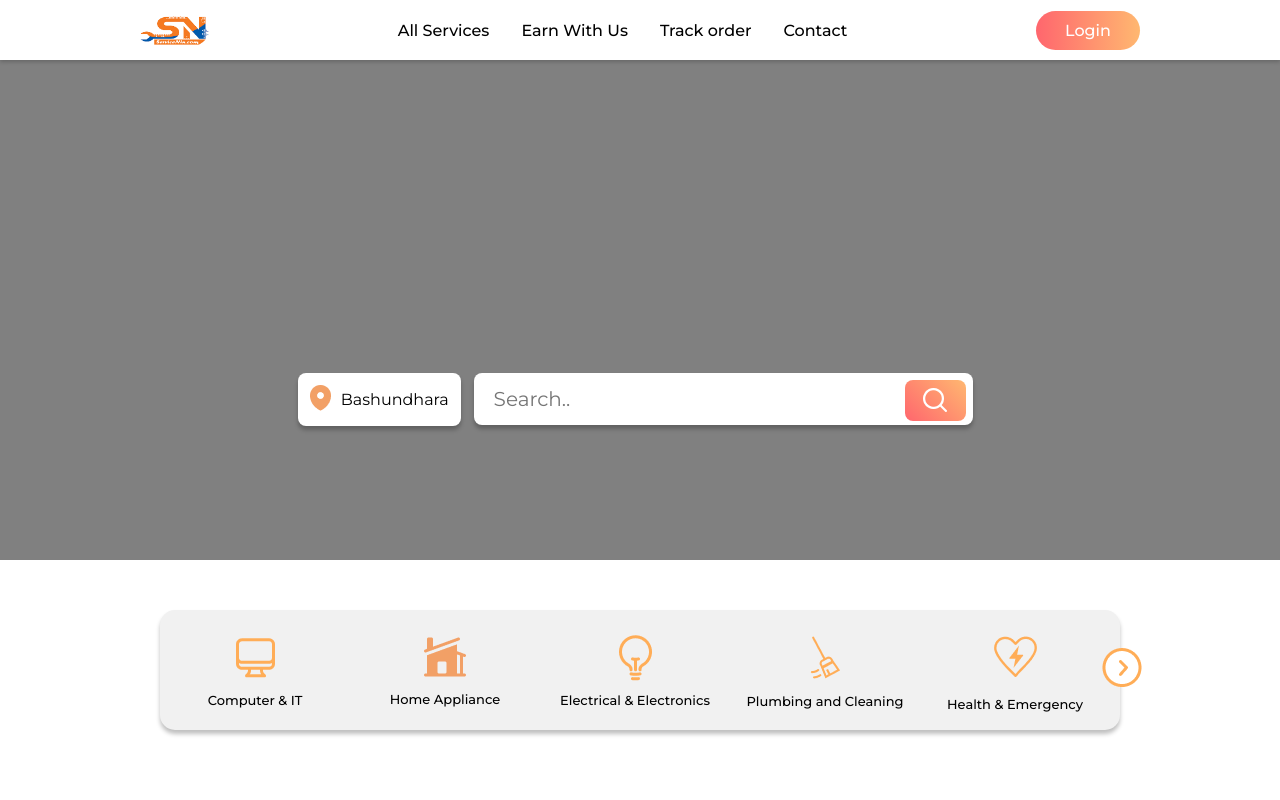
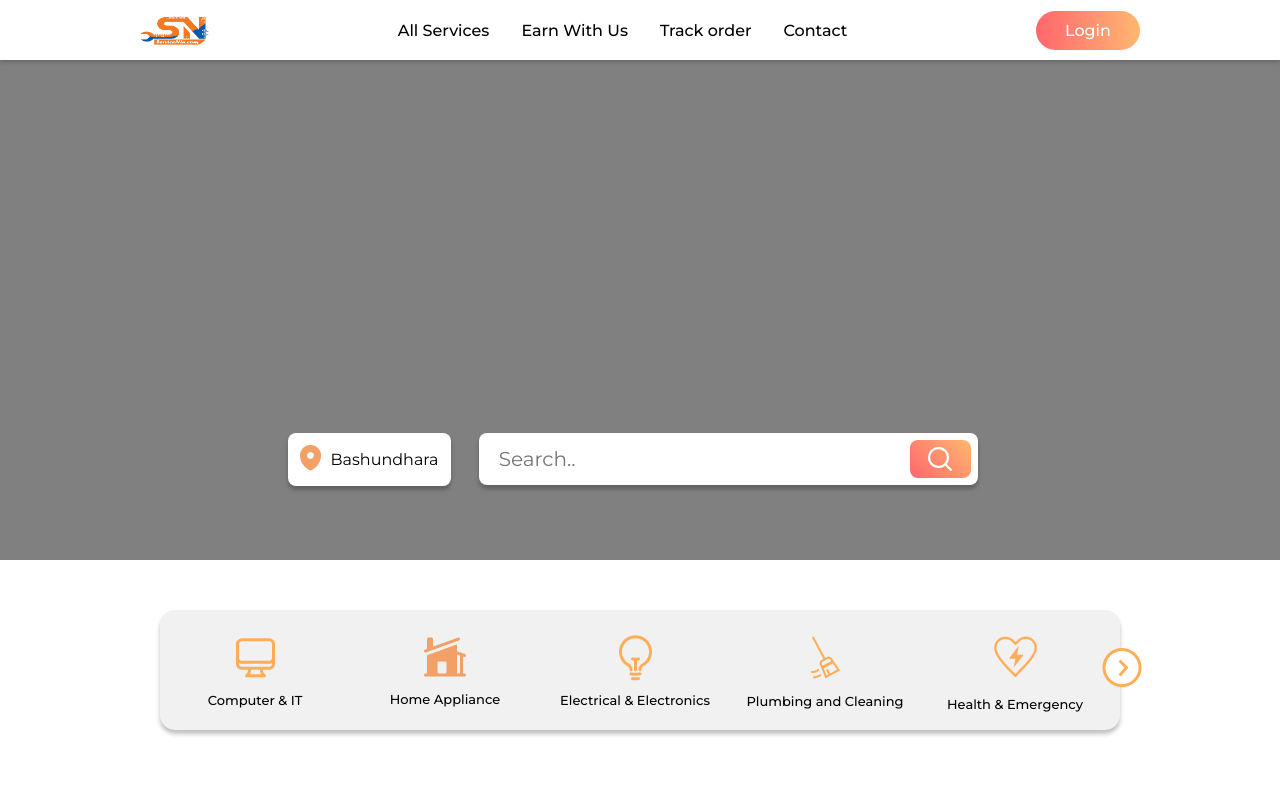
Before and after one commit to RaihanSarkar1/service_nin_react, a React (Create React App) app: page / in a window 1280 px wide. Shown: the top 800 px of the page. Built offline with nearby package versions, Linux system fonts and the light colour scheme.

Commit message:
UI changes using CSS

```diff
--- a/src/App.css
+++ b/src/App.css
@@ -112,29 +112,46 @@ nav {
   height: 500px;
   width: 100%;
   background-color: gray;
+  position: relative;
+  display: flex;
+  flex-direction: row;
+  gap: 15px;
+}
+
+.hero-search-sect {
+  position: absolute;
+  top: 373px;
+  width: 39vw;
+  right: 23.6vw;
+  margin-left: 30px;
+  background: #FFFFFF;
+  height: 52px;
+  padding-left: 20px;
+  padding-top: 7px;
+  padding-bottom: 7px;
+  padding-right: 7px;
+  border-radius: 8px;
+  box-shadow: 0px 4px 4px rgba(0, 0, 0, 0.25);
+  display: flex;
+  flex-direction: row;
+  justify-content: space-between;
 }
 
 .hero-search {
-  position: absolute;
-  top: 373px;
-  right: 26vw;
-  width: 39vw;
-  left: 37vw;
-  height: 52px;
-  padding-left: 20px;
-  border-radius: 8px;
   border-style: none;
-  box-shadow: 0px 4px 4px rgba(0, 0, 0, 0.25);
   font-size: 20px;
+  width: 32.6vw;
+
+}
+
+.hero-search:focus {
+  outline: none;
 }
 
 .btn-hero-search {
   background: linear-gradient(45deg, hsl(357, 100%, 70%, 1) 0%, hsl(30, 100%, 72%, 1) 100%);
   border-style: none;
   border-radius: 8px;
-  position: absolute;
-  top: 380px;
-  right: 24.5vw;
   padding: 8px 18px;
   display: flex;
   align-items: center;
@@ -156,7 +173,8 @@ nav {
   border-style: none;
   position: absolute;
   top: 373px;
-  right: 64vw;
+  margin-left: 23.4vw;
+  right: 64.8vw;
   background-color: #FFFFFF;
   box-shadow: 0px 4px 4px rgba(0, 0, 0, 0.25);
 }
@@ -399,6 +417,16 @@ nav {
     display: none;
   }
 
+  .btn-loc {
+    display: none;
+  }
+
+  .hero-search-sect {
+    display: none;
+  }
+
+
+
 }
 
 
--- a/src/components/hero.js
+++ b/src/components/hero.js
@@ -58,15 +58,18 @@ export default function Hero() {
         <>
         <div className="hero">
 
-            <div className="location" onClick={() => handleLocClick()}>
-                <button className="btn-loc">
-                    <span>
-                        <img src={process.env.PUBLIC_URL + "img/location-ico.png"}/>
-                    </span>
-                    <span className="btn-loc-txt">{loc}</span>
-                </button>
-            </div>
-            <div className="hero-serach-sect">
+            <button className="btn-loc" onClick={() => handleLocClick()}>
+                <span>
+                    <img src={process.env.PUBLIC_URL + "img/location-ico.png"}/>
+                </span>
+                <span className="btn-loc-txt">{loc}</span>
+            </button>
+
+
+            <div className="hero-search-sect">
+
+
+
                 <input className="hero-search" type="text" placeholder="Search.."></input>
                 <button className="btn-hero-search">
                     <img src={process.env.PUBLIC_URL + "img/btn-search-ico.png"}/>
```
